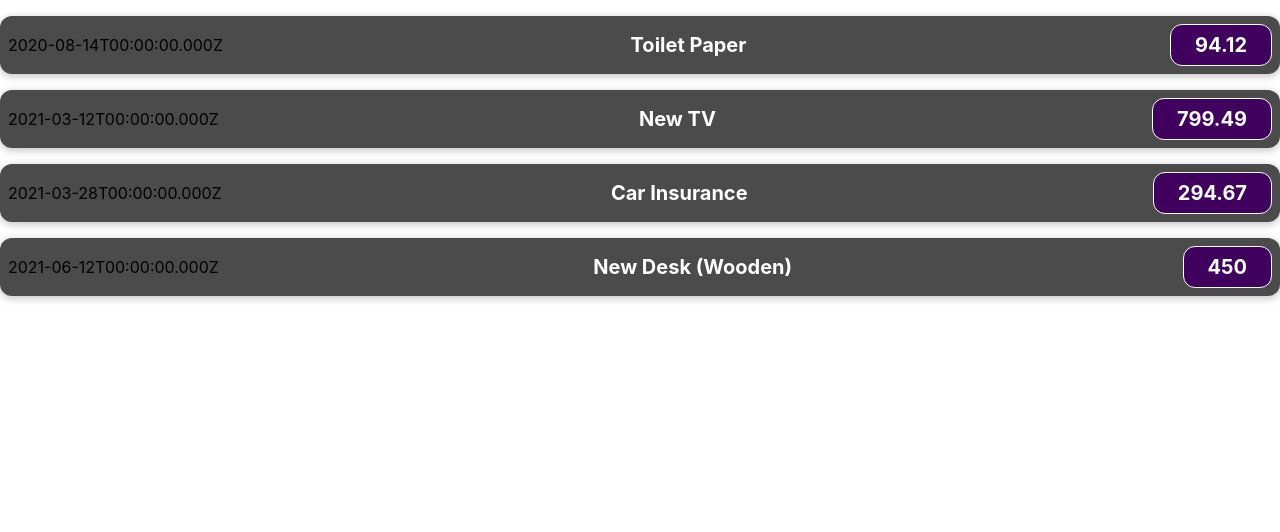
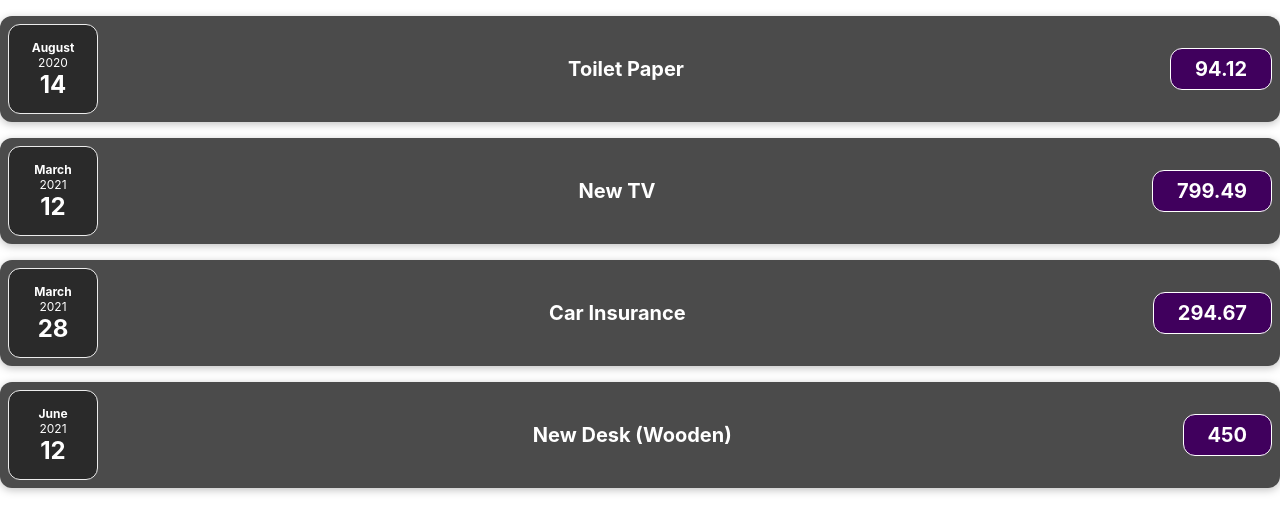
Before and after one commit to Sparrow48/expense-tracker, a React (Create React App) app: page / in a window 1280 px wide. Shown: the top 532 px of the page. Built offline with nearby package versions, Linux system fonts and the light colour scheme.

Commit message:
Splitting components

```diff
--- /dev/null
+++ b/src/components/ExpenseDate.js
@@ -0,0 +1,16 @@
+import classes from "./ExpenseDate.module.css";
+
+function ExpenseDate(props) {
+  const month = props.date.toLocaleString("en-US", { month: "long" });
+  const year = props.date.getFullYear();
+  const day = props.date.toLocaleString("en-US", { day: "2-digit" });
+  return (
+    <div className={classes.ExpenseDate}>
+      <div className={classes.ExpenseDateMonth}>{month}</div>
+      <div className={classes.ExpenseDateYear}>{year}</div>
+      <div className={classes.ExpenseDateDay}>{day}</div>
+    </div>
+  );
+}
+
+export default ExpenseDate;
--- /dev/null
+++ b/src/components/ExpenseDate.module.css
@@ -0,0 +1,26 @@
+.ExpenseDate {
+  display: flex;
+  flex-direction: column;
+  width: 5.5rem;
+  height: 5.5rem;
+  border: 1px solid #ececec;
+  background-color: #2a2a2a;
+  color: white;
+  border-radius: 12px;
+  align-items: center;
+  justify-content: center;
+}
+
+.ExpenseDateMonth {
+  font-size: 0.75rem;
+  font-weight: bold;
+}
+
+.ExpenseDateYear {
+  font-size: 0.75rem;
+}
+
+.ExpenseDateDay {
+  font-size: 1.5rem;
+  font-weight: bold;
+}
--- a/src/components/ExpenseItem.js
+++ b/src/components/ExpenseItem.js
@@ -1,9 +1,10 @@
 import classes from "./ExpenseItem.module.css";
+import ExpenseDate from "./ExpenseDate";
 
 function ExpenseItem(props) {
   return (
     <div className={classes.ExpenseItem}>
-      <div>{props.date.toISOString()}</div>
+      <ExpenseDate date={props.date} />
       <div className={classes.ExpenseItemDescription}>
         <h2>{props.title}</h2>
         <div className={classes.ExpenseItemPrice}>{props.amount}</div>
```
